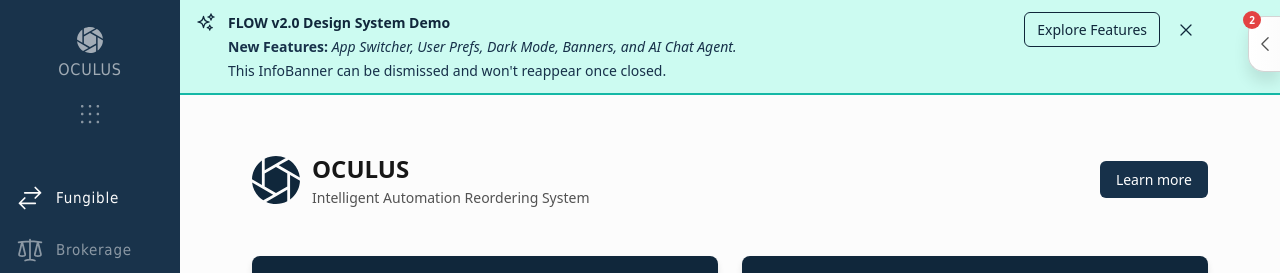
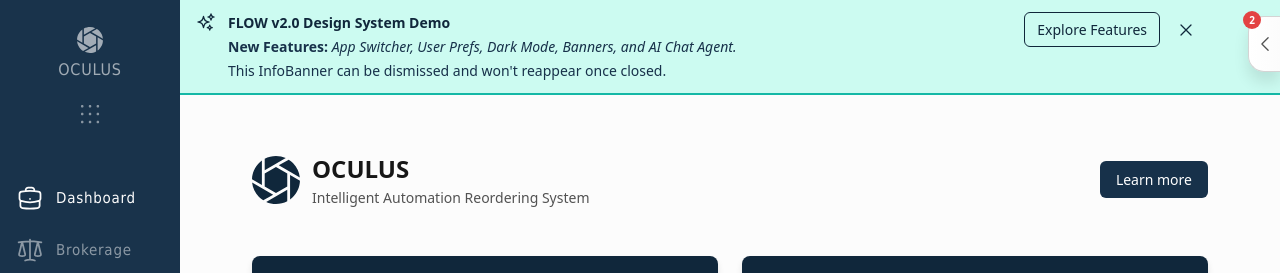
Before and after one commit to m-downing/flow_demo, a Next.js app: page / in a window 1280 px wide. Both pictures are taken after a click on the button 32 px from the left and 762 px from the top of the page. Shown: the top 273 px of the page. Built offline with nearby package versions, Linux system fonts and the light colour scheme.

Commit message:
all apps have first page tab as dashboard with consistent icon

```diff
--- a/src/design-system/layout/Sidebar.tsx
+++ b/src/design-system/layout/Sidebar.tsx
@@ -24,7 +24,8 @@
   TagIcon,
   BuildingOfficeIcon,
   TruckIcon,
-  CpuChipIcon
+  CpuChipIcon,
+  ShoppingCartIcon
 } from '@heroicons/react/24/outline';
 import { SparklesIcon } from '@heroicons/react/24/solid';
 import { Spinner } from '@/design-system/components/feedback';
@@ -243,6 +244,8 @@
       return <TruckIcon className={iconClass} />;
     } else if (iconName === 'CpuChipIcon') {
       return <CpuChipIcon className={iconClass} />;
+    } else if (iconName === 'ShoppingCart') {
+      return <ShoppingCartIcon className={iconClass} />;
     } else {
       return (
         <Image
@@ -345,10 +348,15 @@
 
           {/* Middle section - navigation tabs */}
           <div className={`flex-1 flex flex-col ${isExpanded ? 'items-start' : 'items-center'} py-6 gap-6 overflow-y-auto min-h-0 [&::-webkit-scrollbar]:hidden [-ms-overflow-style:none] [scrollbar-width:none] transition-all duration-300 ease-in-out relative z-10`}>
-            {currentAppTabs.map((tab) => (
+            {currentAppTabs.map((tab, index) => {
+              // Override first tab to always show Dashboard with briefcase icon
+              const displayName = index === 0 ? 'Dashboard' : tab.name;
+              const displayIcon = index === 0 ? 'Briefcase' : tab.icon;
+
+              return (
                 <Tooltip
                   key={tab.name}
-                content={tab.name}
+                  content={displayName}
                   position="right"
                   disabled={isExpanded}
                   delay={100}
@@ -358,29 +366,30 @@
                     onClick={() => handleTabClick(tab.name, tab.path)}
                     role="button"
                     tabIndex={0}
-                  aria-label={`Go to ${tab.name}`}
+                    aria-label={`Go to ${displayName}`}
                   >
                     {/* Loading spinner overlay */}
                     {loadingTab === tab.name && (
                       <div className={`absolute inset-0 flex items-center justify-center ${loadingBg} rounded-lg z-10`}>
-                      <Spinner variant="light" size="md" aria-label={`Loading ${tab.name}`} />
+                        <Spinner variant="light" size="md" aria-label={`Loading ${displayName}`} />
                       </div>
                     )}
 
                     {/* Tab content */}
                     <div className={`flex ${isExpanded ? 'flex-row gap-3' : 'flex-col'} items-center ${loadingTab === tab.name ? 'opacity-0' : 'opacity-100'} transition-opacity duration-200`}>
                       <div className={isExpanded ? '' : 'mb-2'}>
-                      {renderIcon(tab.icon, isExpanded)}
+                        {renderIcon(displayIcon, isExpanded)}
                       </div>
                       {isExpanded && (
                         <span className={`text-neutral-50 tracking-wider text-[15px] transition-all duration-300 ease-in-out ${showText ? 'opacity-100 visible' : 'opacity-0 invisible'}`}>
-                        {tab.name}
+                          {displayName}
                         </span>
                       )}
                     </div>
                   </div>
                 </Tooltip>
-            ))}
+              );
+            })}
           </div>
 
           {/* Bottom section - AI Chat button and expand button */}
--- a/src/design-system/layout/constants.ts
+++ b/src/design-system/layout/constants.ts
@@ -38,7 +38,7 @@
   'hyperion': [
     { name: "Supply Chain", icon: "GlobeAlt", path: "/hyperion" },
     { name: "Inventory", icon: "BuildingOffice", path: "#" },
-    { name: "Orders", icon: "Briefcase", path: "#" },
+    { name: "Orders", icon: "ShoppingCart", path: "#" },
     { name: "Logistics", icon: "TruckIcon", path: "#" },
     { name: "Analytics", icon: "ChartPie", path: "#" },
   ],
```
Lines whose indentation alone changed are shown as unchanged.
